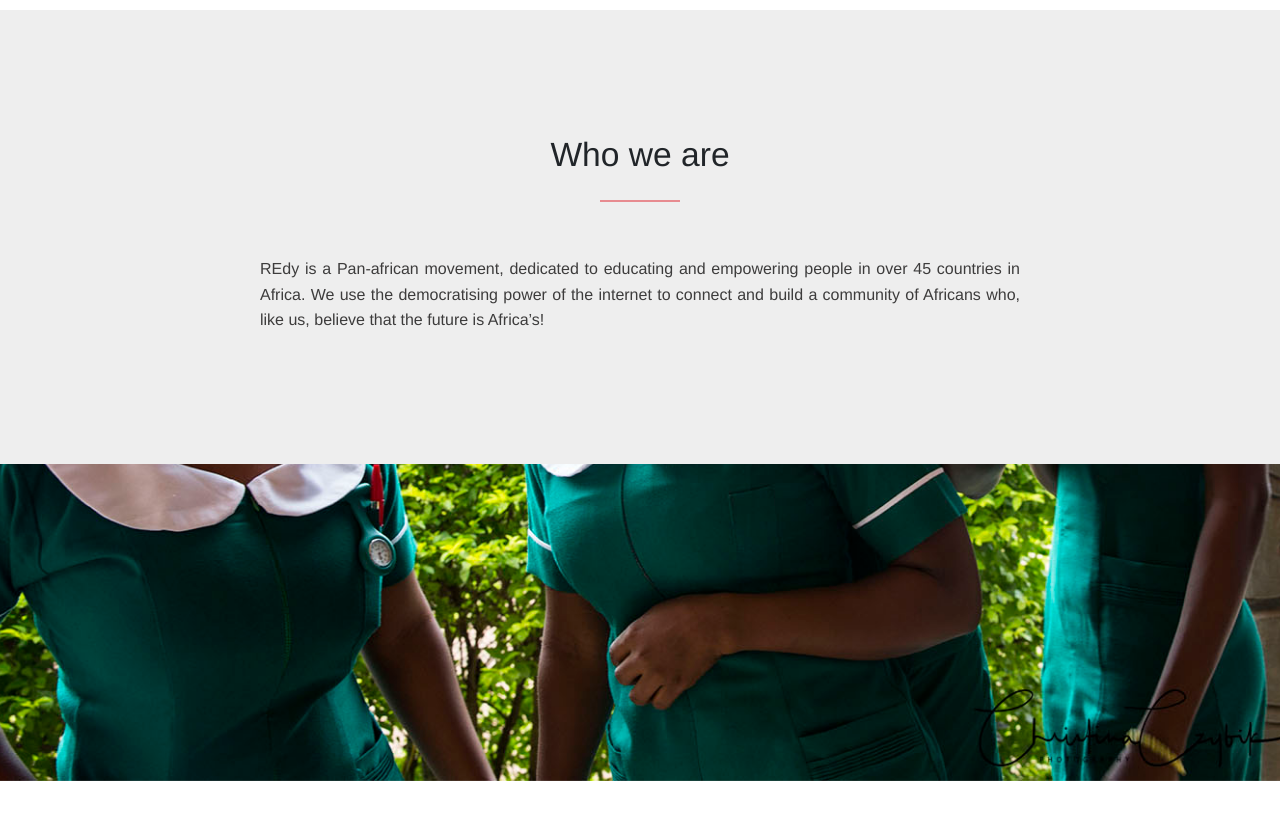
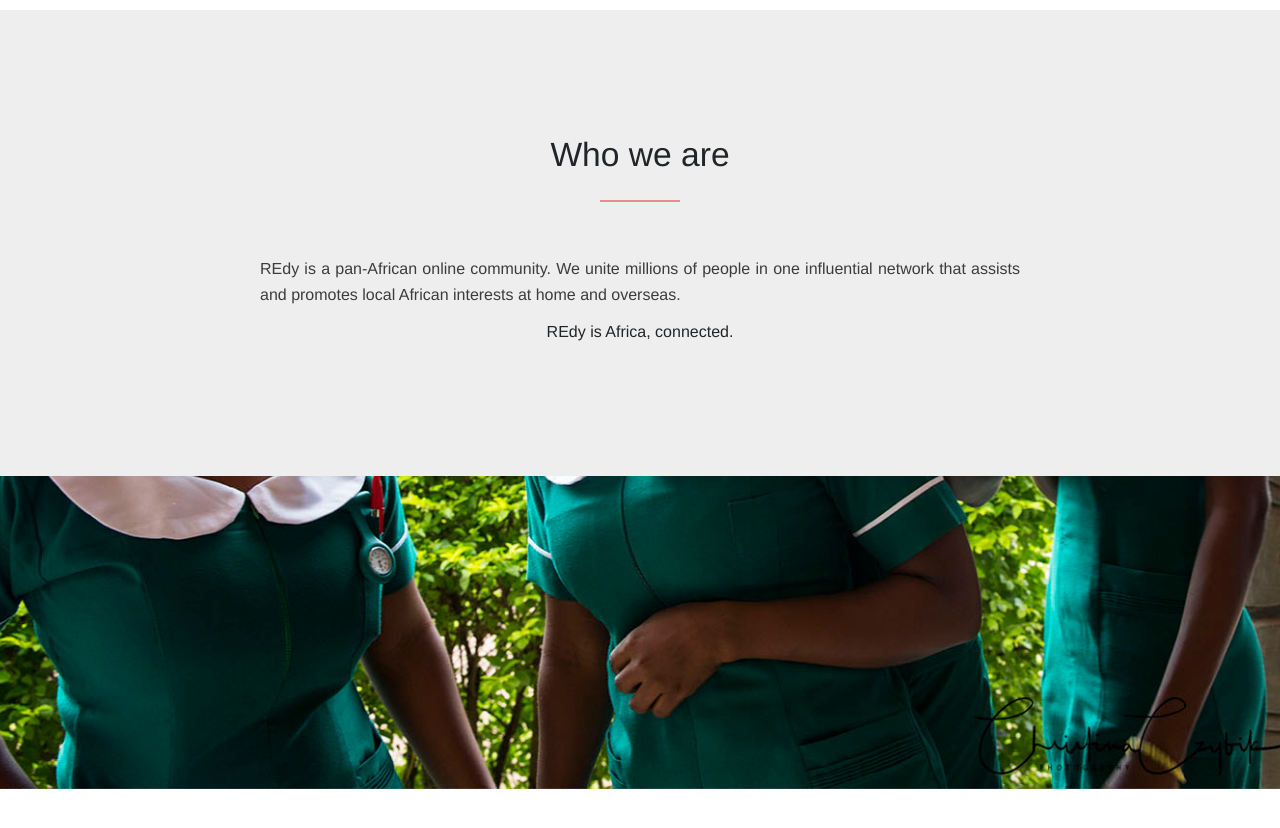
Before and after one commit to redyorg/redyorg.github.io, a Jekyll site: the page built from index.md, in a window 1280 px wide and 900 px high, scrolled down 1285 px. Shown: the top 828 px of the window. Built offline with Jekyll 4.4.1, drawn with Linux system fonts in a browser that asks for light colours; nearby versions of some CDN libraries; some web fonts are replaced; comment, search, counter and statistics services are not loaded.

Commit message:
update homepage

```diff
--- a/_layouts/home.html
+++ b/_layouts/home.html
@@ -60,7 +60,11 @@
                     <div class="title-area">
                         <h2>Who we are</h2>
                         <div class="separator separator-danger"></div>
-                        <p class="text-description text-gray text-justify">REdy is a  Pan-african movement, dedicated to educating and empowering people in over 45 countries in Africa. We use the democratising power of the internet to connect and build a community of Africans who, like us, believe that the future is Africa’s!</p>
+                        <p class="text-description text-gray text-justify">
+                            <!--REdy is a  Pan-african movement, dedicated to educating and empowering people in over 45 countries in Africa. We use the democratising power of the internet to connect and build a community of Africans who, like us, believe that the future is Africa’s!-->
+                            REdy is a pan-African online community. We unite millions of people in one influential network that assists and promotes local African interests at home and overseas.
+                        </p>
+                        <p>REdy is Africa, connected.</p>
                     </div>
                 </div>
             </div>
```
